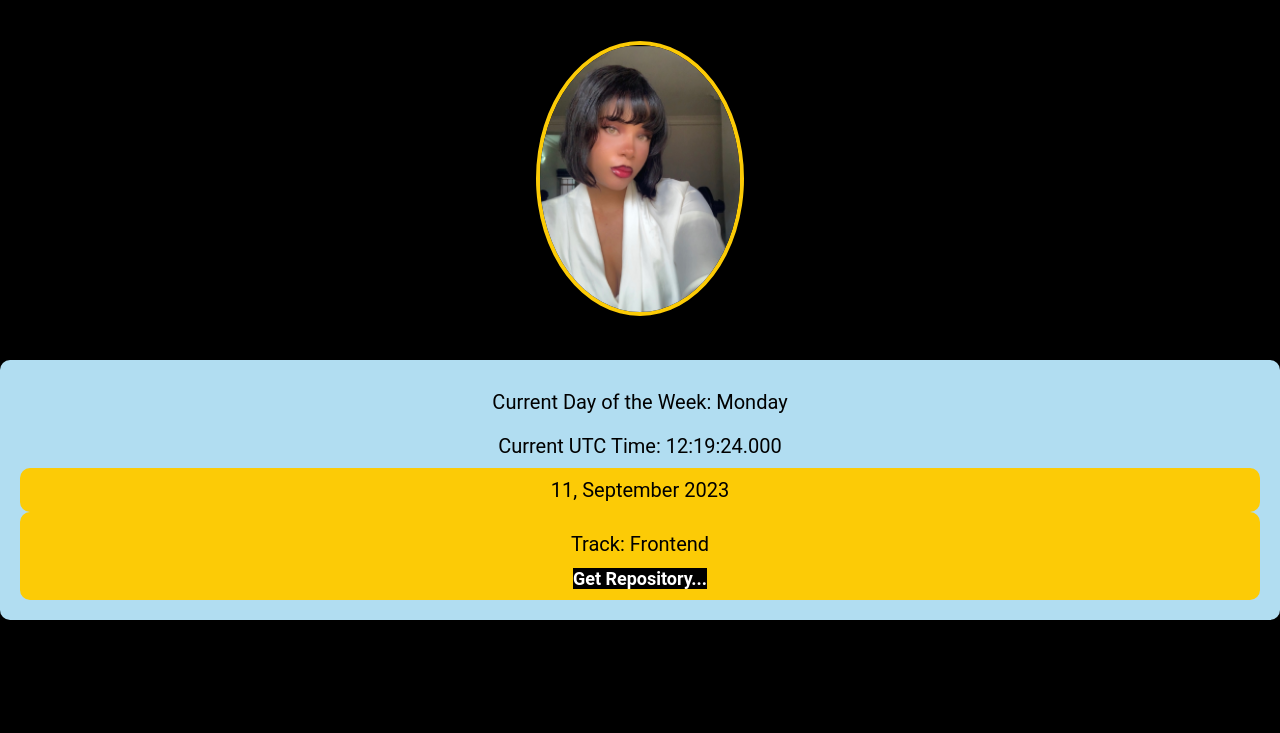
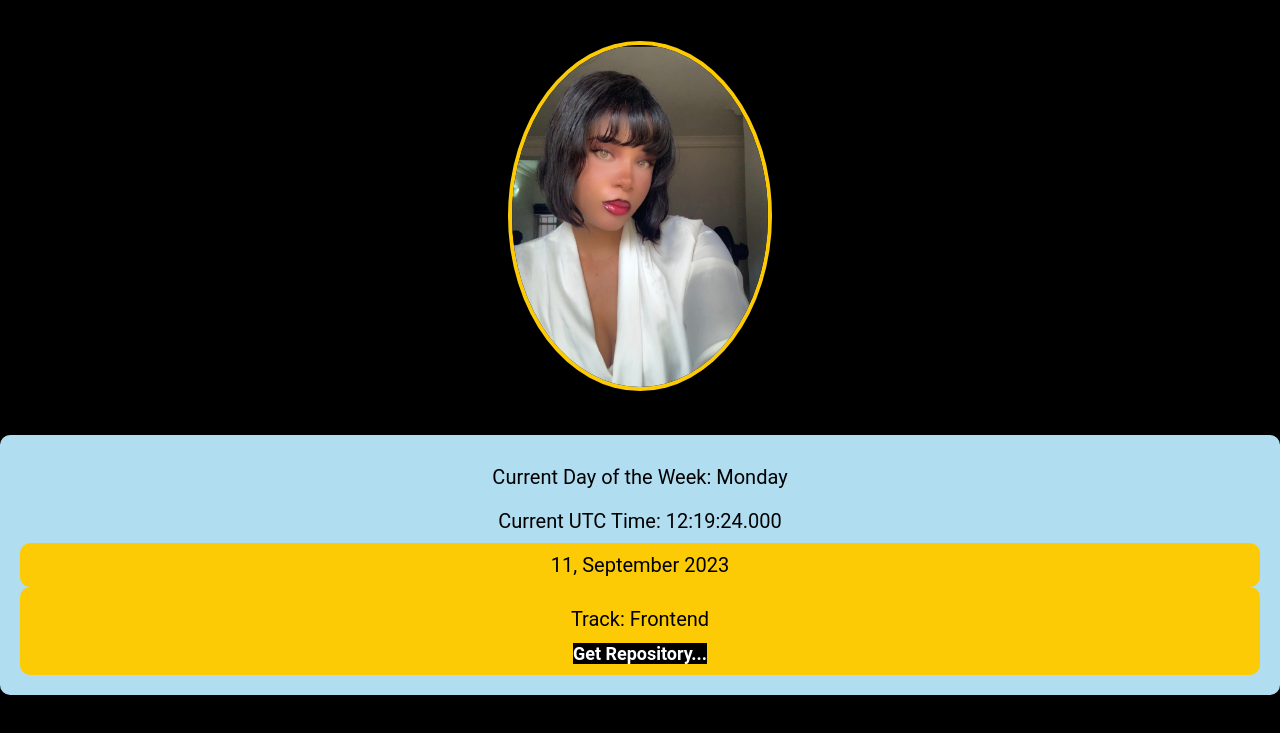
Before and after one commit to Sheisgoodness/Task-1.github.io., a plain HTML site: page index.html in a window 1280 px wide. Shown: the part 65-798 px from the top of the page. Drawn offline with Linux system fonts and the light colour scheme; files whose address does not match are found by name.

Commit message:
Update style.css

```diff
--- a/style.css
+++ b/style.css
@@ -13,7 +13,8 @@ h1 {
 }
 
 .profile-picture {
-    max-width: 200px;
+    height: 30%;
+    width: 20%;
     border-radius: 50%;
     margin: 20px auto;
     border: 4px solid #fccb06;
```
